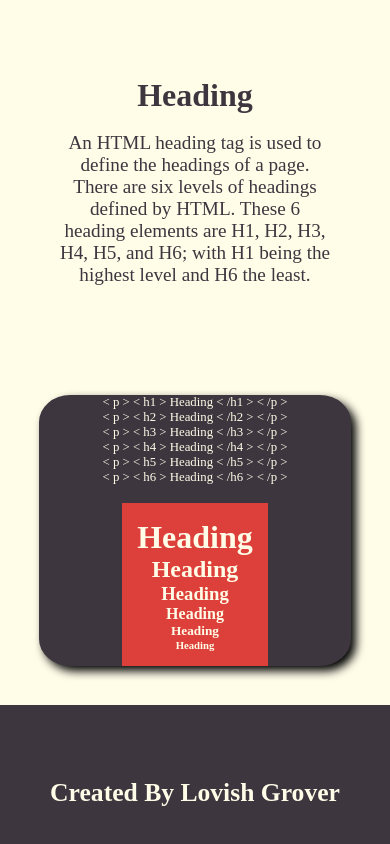
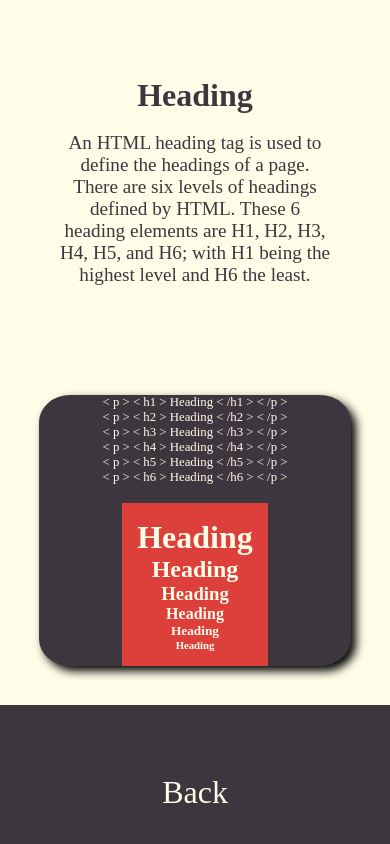
Before and after one commit to GROVER007/formatting_style.github.io, a plain HTML site: page index.html in a window 390 px wide. Shown: the part 4358-5202 px from the top of the page. Drawn offline with Linux system fonts and the light colour scheme.

Commit message:
added back option

```diff
--- a/index.css
+++ b/index.css
@@ -83,6 +83,12 @@ header{
     direction: rtl;
 }
 
+a{
+    text-decoration: none;
+    color: #fffce8;
+    font-size: 2rem;
+}
+
 footer{
     text-align: center;
     background-color: #3e363f;
@@ -117,9 +123,6 @@ footer{
     }
     header{
         font-size: 1.5rem;
-    }
-    footer{
-        font-size: 0.8rem;
     }
 
  }
--- a/index.html
+++ b/index.html
@@ -118,7 +118,7 @@
                 </div>
             </div>
         </div>
-        <footer><h1>Created By Lovish Grover</h1></footer>
+        <footer><a href=""><div class="title-bl">Back</div></a></footer>
 
 
     </div>
```
